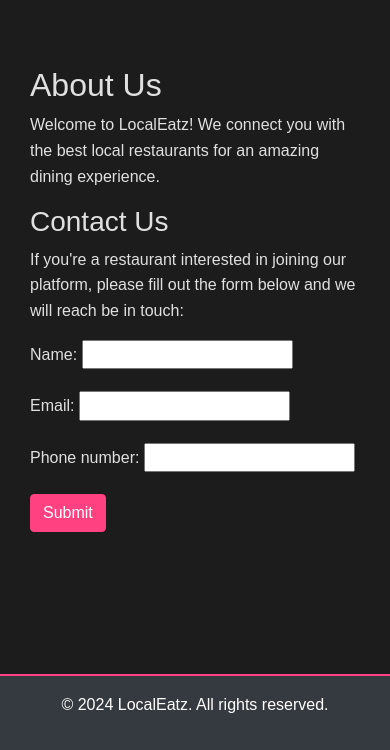
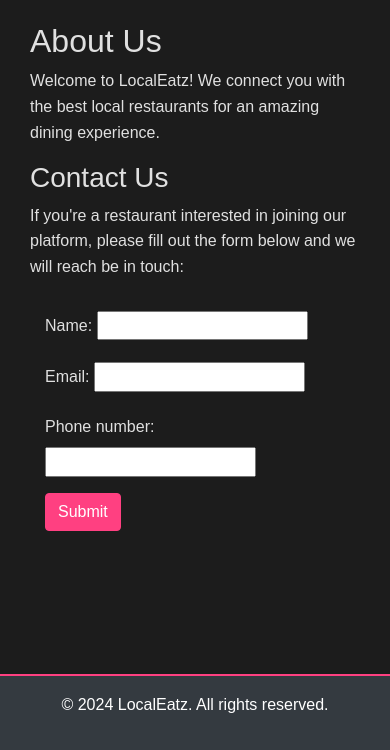
Before and after one commit to cmoynan/LocalEatzApp, a Django app: page /about/ in a window 390 px wide. Shown: the part 94-844 px from the top of the page. Run offline with Django 4.2, Linux system fonts and the light colour scheme; some libraries are stand-ins or nearby versions.

Commit message:
Updated styling forform pages

```diff
--- a/about/templates/about/about.html
+++ b/about/templates/about/about.html
@@ -3,12 +3,13 @@
 {% block title %}About Us{% endblock %}
 
 {% block content %}
-<div class="container mt-5">
+<div class="container mt-1">
     <h2>About Us</h2>
     <p>Welcome to LocalEatz! We connect you with the best local restaurants for an amazing dining experience.</p>
 
     <h3>Contact Us</h3>
-    <p>If you're a restaurant interested in joining our platform, please fill out the form below and we will reach be in touch:</p>
+    <p>If you're a restaurant interested in joining our platform, please fill out the form below and we will reach
+        be in touch:</p>
 
     <div class="contact-form-container">
         <form method="post">
@@ -22,9 +23,8 @@
             </div>
             <div class="form-group">
                 {{ form.phone_number.label_tag }}
-                <input type="text" name="phone_number"
-                pattern="\+?1?\d{9,15}"
-                title="Phone number must be entered in the format: '+999999999'. Up to 15 digits allowed.">
+                <input type="text" name="phone_number" pattern="\+?1?\d{9,15}"
+                    title="Phone number must be entered in the format: '+999999999'. Up to 15 digits allowed.">
             </div>
             <button type="submit" class="btn btn-primary">Submit</button>
         </form>
--- a/static/css/styles.css
+++ b/static/css/styles.css
@@ -123,6 +123,7 @@ footer {
     padding: 1rem;
     text-align: center;
     position: fixed;
+    height: min-content;
     width: 100%;
     bottom: 0;
     left: 0;
@@ -131,6 +132,13 @@ footer {
 }
 
 /* Responsive Styling */
+
+@media (max-width: 576px) {
+    .contact-form-container {
+        padding: 15px;
+    }
+}
+
 @media (min-width: 600px) {
     header h1 {
         font-size: 2.2rem;
```
Also changed, not shown: restaurants/templates/users/my_bookings.html (+5 -3 lines), db.sqlite3, restaurants/restaurant_images/pexels-askar-abayev-5638751.jpg (deleted), restaurants/restaurant_images/pexels-vincent-ma-janssen-1310777.jpg (deleted), restaurants/restaurant_images/test.jpg (deleted), static/images/pexels-muffin-1653877.jpg (deleted).
